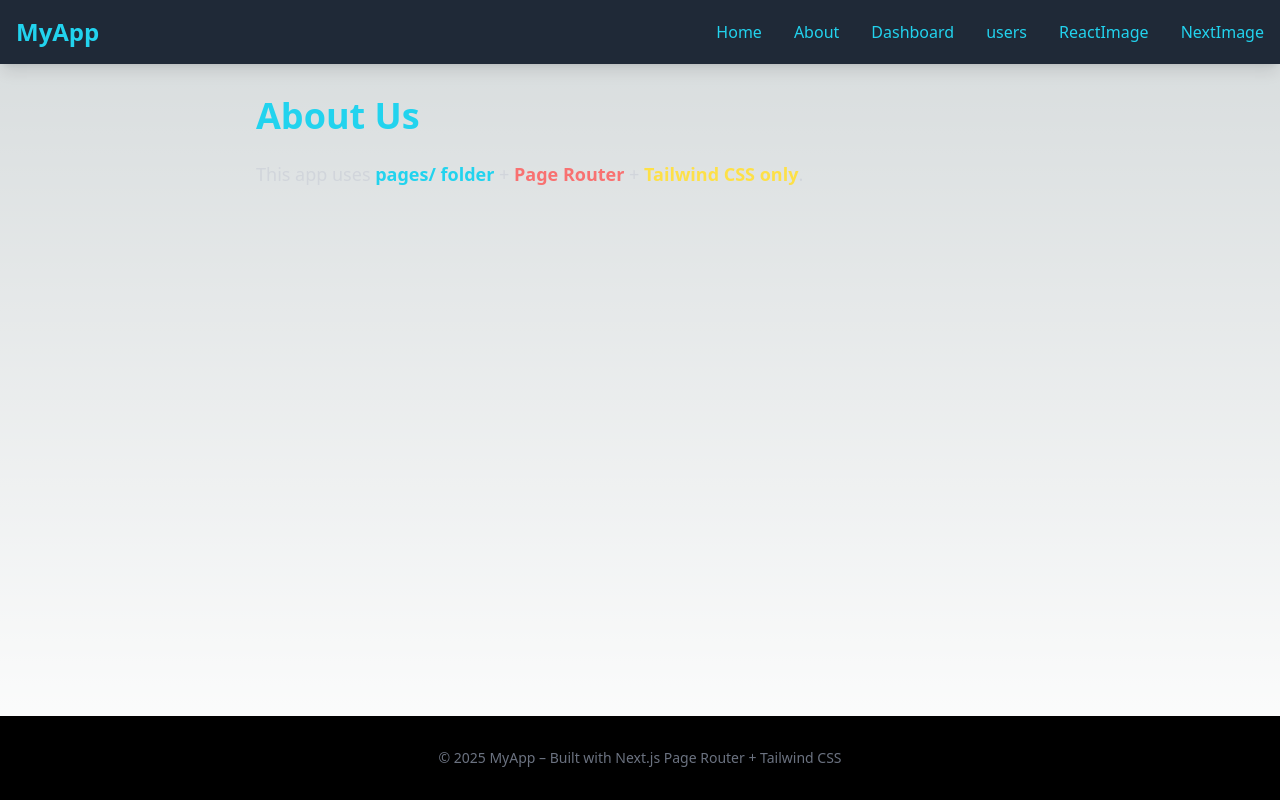
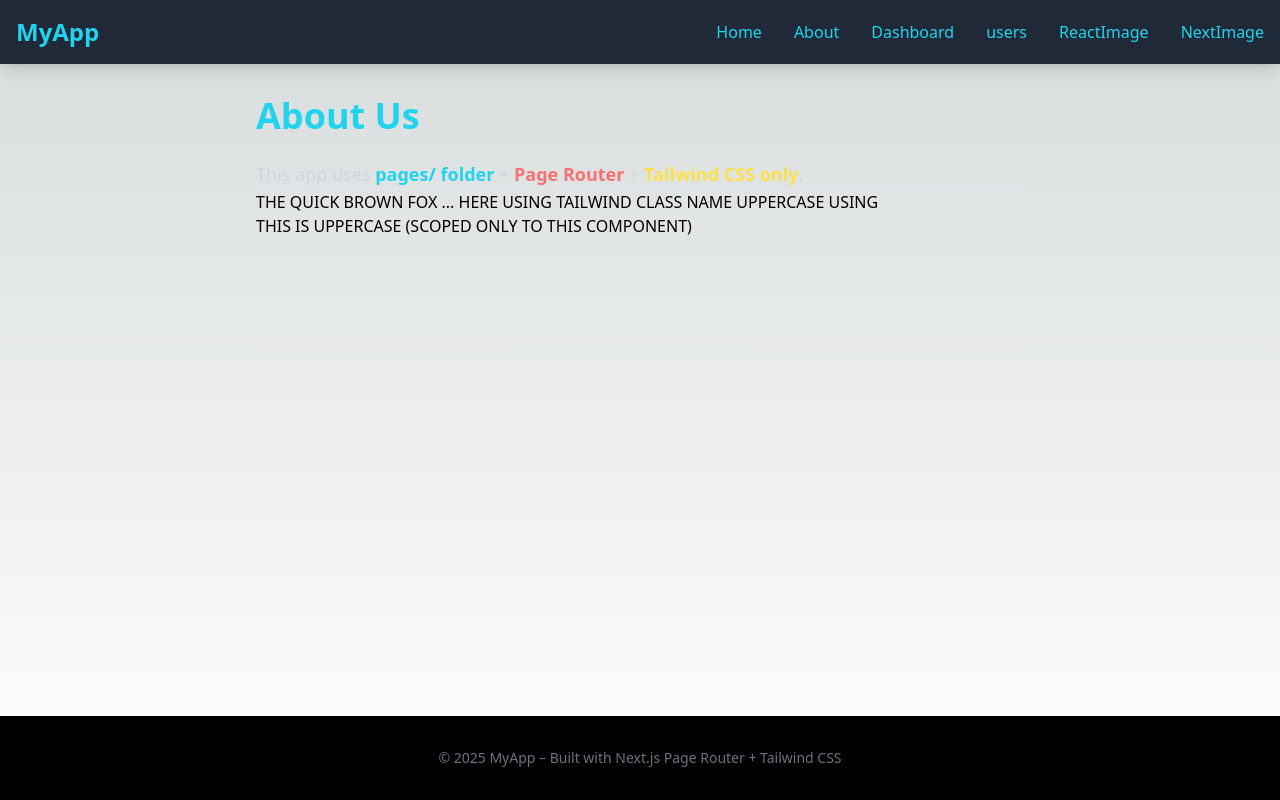
Before and after one commit to nallasravan/NextJS_13_PageRouter, a Next.js app: page /about in a window 1280 px wide. Built offline with nearby package versions, Linux system fonts and the light colour scheme.

Commit message:
use of tailwind css

```diff
--- a/pages/_app.js
+++ b/pages/_app.js
@@ -1,4 +1,5 @@
-import '@/styles/globals.css'
+
+import '@/styles/globals.css';   // Tailwind + base styles
 import Navbar from '@/components/Navbar';
 import Footer from '@/components/Footer';
 
--- a/pages/about.jsx
+++ b/pages/about.jsx
@@ -1,5 +1,5 @@
 
-
+import styles from '@/styles/About.module.css';
 
 
 
@@ -13,6 +13,13 @@ export default function About() {
         <strong className="text-yellow-300">Tailwind CSS only</strong>.
       </p>
 
+      <hr></hr>
+    <p class="uppercase">The quick brown fox ... here using tailwind class name uppercase using  </p>
+
+   <p className={styles.withoutuppcase}>
+      This is uppercase (scoped only to this component)
+    </p>
+
     </div>
   );
 }
--- /dev/null
+++ b/src/styles/About.module.css
@@ -0,0 +1,3 @@
+.withoutuppcase{
+    text-transform: uppercase;
+}
```
